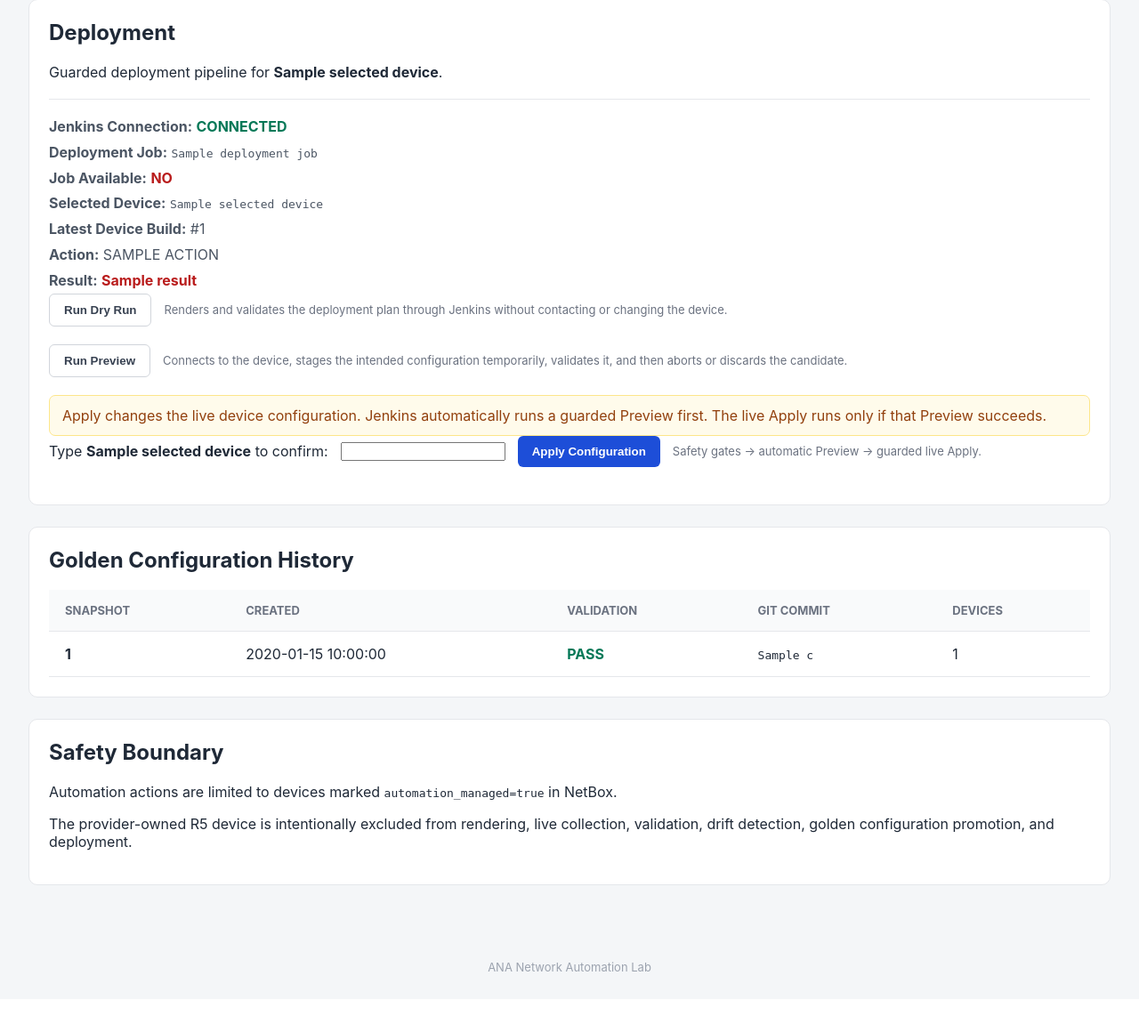
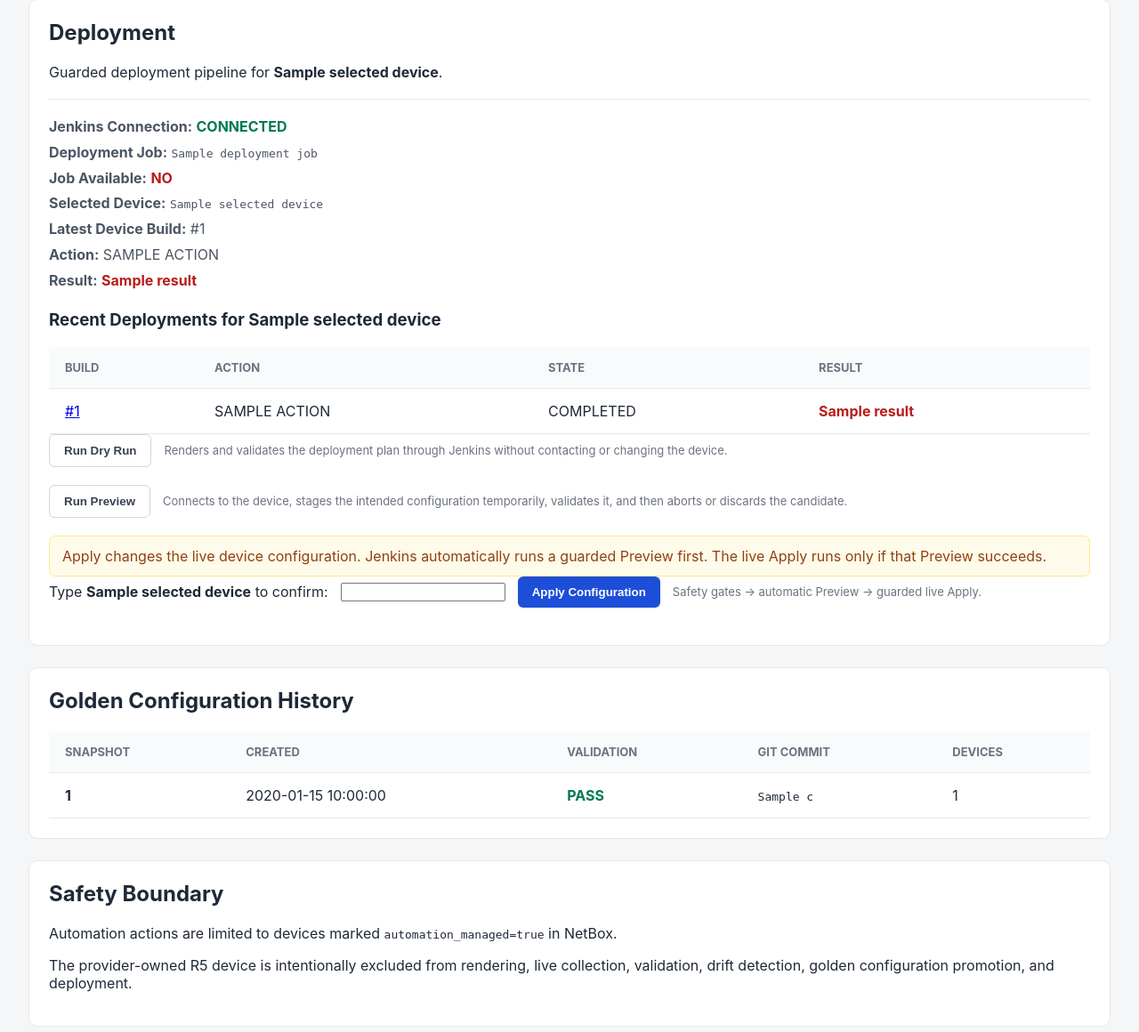
Before and after one commit to dushyantkinha-cu/ana-network-automation, a FastAPI app: template webapp/templates/automation.html in a window 1280 px wide. Shown: the part 2547-3707 px from the top of the page at 89% size. Before the commit the page ends 3639 px from the top, so only its background shows below. Run offline with FastAPI, Linux system fonts and the light colour scheme; the template is opened without the code that fills it: most values are stand-ins (such as "Sample title", 1, 10 or a date in 2020).

Commit message:
Add selected device deployment history

```diff
--- a/webapp/templates/automation.html
+++ b/webapp/templates/automation.html
@@ -794,6 +794,87 @@
 
     </div>
 
+    <h3>
+        Recent Deployments for
+        {{ selected_device.hostname }}
+    </h3>
+
+    {% if deployment_device_builds %}
+
+    <table>
+        <thead>
+            <tr>
+                <th>Build</th>
+                <th>Action</th>
+                <th>State</th>
+                <th>Result</th>
+            </tr>
+        </thead>
+
+        <tbody>
+
+            {% for build in deployment_device_builds %}
+
+            <tr>
+                <td>
+                    <a
+                        href="{{ build.url }}"
+                        target="_blank"
+                        rel="noopener"
+                    >
+                        #{{ build.number }}
+                    </a>
+                </td>
+
+                <td>
+                    {{ build.parameters.ACTION
+                       | default("unknown")
+                       | upper }}
+                </td>
+
+                <td>
+                    {% if build.building %}
+                        <strong>RUNNING</strong>
+                    {% else %}
+                        COMPLETED
+                    {% endif %}
+                </td>
+
+                <td>
+                    {% if build.building %}
+                        &mdash;
+
+                    {% elif build.result == "SUCCESS" %}
+                        <span class="status-pass">
+                            SUCCESS
+                        </span>
+
+                    {% elif build.result %}
+                        <span class="status-fail">
+                            {{ build.result }}
+                        </span>
+
+                    {% else %}
+                        UNKNOWN
+                    {% endif %}
+                </td>
+            </tr>
+
+            {% endfor %}
+
+        </tbody>
+    </table>
+
+    {% else %}
+
+    <p class="action-note">
+        No Jenkins deployment history exists for
+        {{ selected_device.hostname }}.
+    </p>
+
+    {% endif %}
+
+
     <form
         method="post"
         action="/automation/deploy"
```
Also changed, not shown: tests/test_webapp_baseline.py (+113 -0 lines), webapp/clients/jenkins.py (+29 -3 lines), webapp/routers/automation.py (+15 -2 lines).
